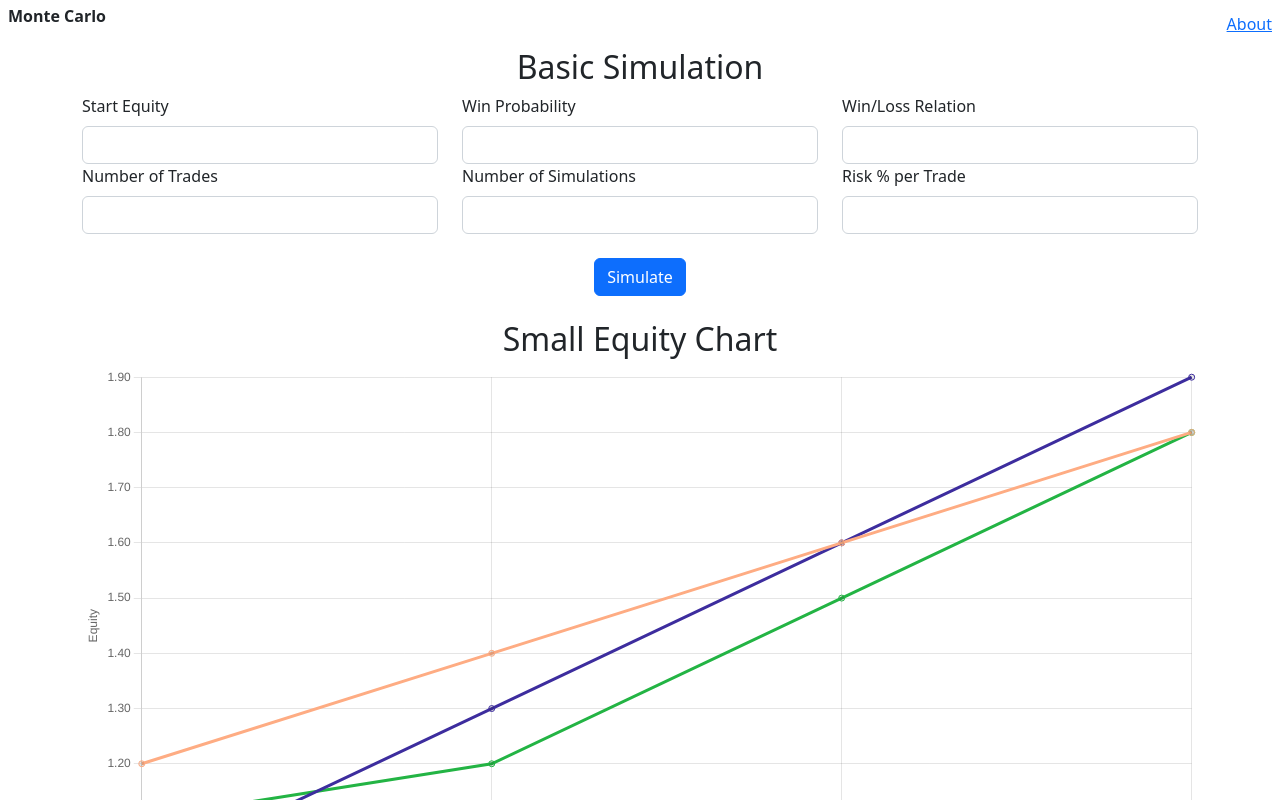
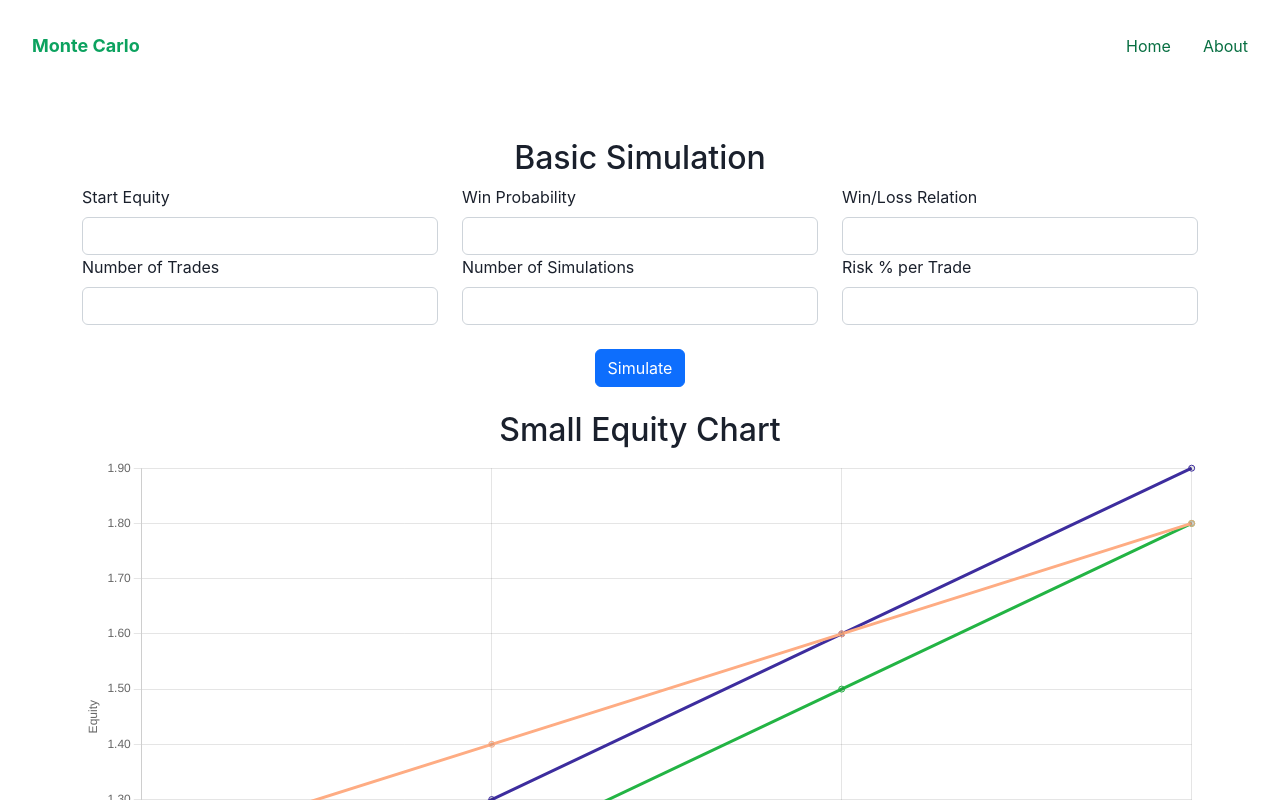
Before and after one commit to Hedgineering/MonteCarlo, a React (Vite) app in the folder client/: page / in a window 1280 px wide. Shown: the top 800 px of the page. Built offline with nearby package versions, Linux system fonts and the light colour scheme.

Commit message:
added page wrapper and routing for home and about page

```diff
--- a/client/src/App.tsx
+++ b/client/src/App.tsx
@@ -1,8 +1,14 @@
-import 'bootstrap/dist/css/bootstrap.min.css';
-import { useState, useEffect } from 'react'
-import RootLayout from './layouts/RootLayout';
-import { Route, RouterProvider, createBrowserRouter, createRoutesFromElements } from 'react-router-dom';
-import Dashboard from './pages/Dashboard';
+import { useState, useEffect, StrictMode } from "react";
+import RootLayout from "./layouts/RootLayout";
+import {
+  Route,
+  RouterProvider,
+  createBrowserRouter,
+  createRoutesFromElements,
+} from "react-router-dom";
+import Dashboard from "./pages/Dashboard";
+import NavHeader from "./components/NavHeader";
+import About from "./pages/About";
 
 const App: React.FC = () => {
   const [isReady, setIsReady] = useState(false);
@@ -19,13 +25,12 @@ const App: React.FC = () => {
     createRoutesFromElements(
       <Route path="/" element={<RootLayout />}>
         <Route index element={<Dashboard />} />
+        <Route path="about" element={<About />} />
       </Route>
     )
   );
 
-  return (
-    <RouterProvider router={router} />
-  );
+  return <RouterProvider router={router} />;
 };
 
-export default App
+export default App;
--- a/client/src/components/Logo.tsx
+++ b/client/src/components/Logo.tsx
@@ -1,5 +1,5 @@
 import React from "react";
-import { Box, Text, BoxProps } from "@chakra-ui/react";
+import { Text, Box, BoxProps } from "@chakra-ui/react";
 
 interface LogoProps extends BoxProps {}
 
@@ -7,7 +7,7 @@ const Logo: React.FC<LogoProps> = ({ ...props }) => {
   return (
     <Box {...props}>
       <Text fontSize="lg" fontWeight="bold">
-        Logo
+        Monte Carlo
       </Text>
     </Box>
   );
--- /dev/null
+++ b/client/src/components/NavHeader.tsx
@@ -0,0 +1,142 @@
+import React from "react";
+import { Link, Box, Flex, Text, Button, Stack, BoxProps, FlexProps } from "@chakra-ui/react";
+import Logo from "./Logo";
+
+const CloseIcon = () => (
+  <svg width="24" viewBox="0 0 18 18" xmlns="http://www.w3.org/2000/svg">
+    <title>Close</title>
+    <path
+      fill="white"
+      d="M9.00023 7.58599L13.9502 2.63599L15.3642 4.04999L10.4142 8.99999L15.3642 13.95L13.9502 15.364L9.00023 10.414L4.05023 15.364L2.63623 13.95L7.58623 8.99999L2.63623 4.04999L4.05023 2.63599L9.00023 7.58599Z"
+    />
+  </svg>
+);
+
+const MenuIcon = () => (
+  <svg
+    width="24px"
+    viewBox="0 0 20 20"
+    xmlns="http://www.w3.org/2000/svg"
+    fill="white"
+  >
+    <title>Menu</title>
+    <path d="M0 3h20v2H0V3zm0 6h20v2H0V9zm0 6h20v2H0v-2z" />
+  </svg>
+);
+
+interface MenuToggleProps extends BoxProps {
+  toggle: () => void;
+  isOpen: boolean;
+}
+
+const MenuToggle: React.FC<MenuToggleProps> = ({ toggle, isOpen, ...props }) => {
+  return (
+    <Box display={{ base: "block", md: "none" }} onClick={toggle} {...props}>
+      {isOpen ? <CloseIcon /> : <MenuIcon />}
+    </Box>
+  );
+};
+
+interface MenuItemProps extends BoxProps {
+  isLast?: boolean;
+  to?: string;
+}
+
+const MenuItem: React.FC<MenuItemProps> = ({
+  children,
+  isLast,
+  to = "/",
+  ...rest
+}) => {
+  return (
+    <Link href={to}>
+      <Text display="block" {...rest}>
+        {children}
+      </Text>
+    </Link>
+  );
+};
+
+interface MenuLinksProps {
+  isOpen: boolean;
+}
+
+const MenuLinks: React.FC<MenuLinksProps> = ({ isOpen }) => {
+  return (
+    <Box
+      display={{ base: isOpen ? "block" : "none", md: "block" }}
+      flexBasis={{ base: "100%", md: "auto" }}
+    >
+      <Stack
+        spacing={8}
+        align="center"
+        justify={["center", "space-between", "flex-end", "flex-end"]}
+        direction={["column", "row", "row", "row"]}
+        pt={[4, 4, 0, 0]}
+      >
+        <MenuItem to="/">Home</MenuItem>
+        <MenuItem to="/about">About</MenuItem>
+        {/* <MenuItem to="/signup" isLast>
+          <Button
+            size="sm"
+            rounded="md"
+            color={["primary.500", "primary.500", "white", "white"]}
+            bg={["white", "white", "primary.500", "primary.500"]}
+            _hover={{
+              bg: ["primary.100", "primary.100", "primary.600", "primary.600"],
+            }}
+          >
+            Create Account
+          </Button>
+        </MenuItem> */}
+      </Stack>
+    </Box>
+  );
+};
+
+interface NavBarContainerProps extends FlexProps {
+  children: React.ReactNode;
+}
+
+const NavBarContainer: React.FC<NavBarContainerProps> = ({
+  children,
+  ...props
+}) => {
+  return (
+    <Flex
+      as="nav"
+      align="center"
+      justify="space-between"
+      wrap="wrap"
+      w="100%"
+      mb={8}
+      p={8}
+      bg={["primary.500", "primary.500", "transparent", "transparent"]}
+      color={["white", "white", "primary.700", "primary.700"]}
+      {...props}
+    >
+      {children}
+    </Flex>
+  );
+};
+
+interface NavBarProps extends BoxProps {}
+
+const NavBar: React.FC<NavBarProps> = (props) => {
+  const [isOpen, setIsOpen] = React.useState(false);
+
+  const toggle = () => setIsOpen(!isOpen);
+
+  return (
+    <NavBarContainer {...props}>
+       <Logo
+         w="200px"
+         color={["white", "white", "primary.500", "primary.500"]}
+       />
+       <MenuToggle toggle={toggle} isOpen={isOpen} />
+       <MenuLinks isOpen={isOpen} />
+    </NavBarContainer>
+  );
+};
+
+export default NavBar;
--- a/client/src/layouts/RootLayout.tsx
+++ b/client/src/layouts/RootLayout.tsx
@@ -1,5 +1,6 @@
 import { Box, Flex, Link, Text } from "@chakra-ui/react";
 import { Outlet } from "react-router-dom";
+import NavHeader from "../components/NavHeader";
 
 const RootLayout: React.FC = () => {
   return (
@@ -7,17 +8,8 @@ const RootLayout: React.FC = () => {
       {/* Header */}
       <Box
         as="header"
-        py={4}
-        px={8}
-        borderBottomWidth="1px"
-        borderBottomColor="gray.200"
       >
-        <Flex justifyContent="space-between" alignItems="center">
-          <Text fontSize="xl" fontWeight="bold">
-            Monte Carlo
-          </Text>
-          <Link href="/about">About</Link>
-        </Flex>
+        <NavHeader />
       </Box>
 
       {/* Main content */}
@@ -28,6 +20,7 @@ const RootLayout: React.FC = () => {
       {/* Footer */}
       <Box
         as="footer"
+        mt={8}
         py={4}
         px={8}
         borderTopWidth="1px"
--- a/client/src/main.tsx
+++ b/client/src/main.tsx
@@ -1,9 +1,14 @@
+import "bootstrap/dist/css/bootstrap.min.css";
 import React from 'react'
 import ReactDOM from 'react-dom/client'
 import App from './App'
+import customTheme from "./utils/Theme";
+import { ChakraProvider } from "@chakra-ui/react";
 
 ReactDOM.createRoot(document.getElementById('root') as HTMLElement).render(
   <React.StrictMode>
-    <App />
+    <ChakraProvider theme={customTheme}>
+      <App />
+    </ChakraProvider>
   </React.StrictMode>,
 )
--- /dev/null
+++ b/client/src/pages/About.tsx
@@ -0,0 +1,10 @@
+import React from "react";
+import { Container } from "react-bootstrap";
+
+export default function About() {
+  return (
+    <Container>
+      <div>About.</div>
+    </Container>
+  );
+}
--- /dev/null
+++ b/client/src/utils/Theme.tsx
@@ -0,0 +1,19 @@
+import { extendTheme } from "@chakra-ui/react";
+
+const colors = {
+  primary: {
+    100: "#E5FCF1",
+    200: "#27EF96",
+    300: "#10DE82",
+    400: "#0EBE6F",
+    500: "#0CA25F",
+    600: "#0A864F",
+    700: "#086F42",
+    800: "#075C37",
+    900: "#064C2E"
+  }
+};
+
+const customTheme = extendTheme({ colors });
+
+export default customTheme;
```
Also changed, not shown: client/src/components/MenuToggle.tsx (deleted, +0 -18 lines).
